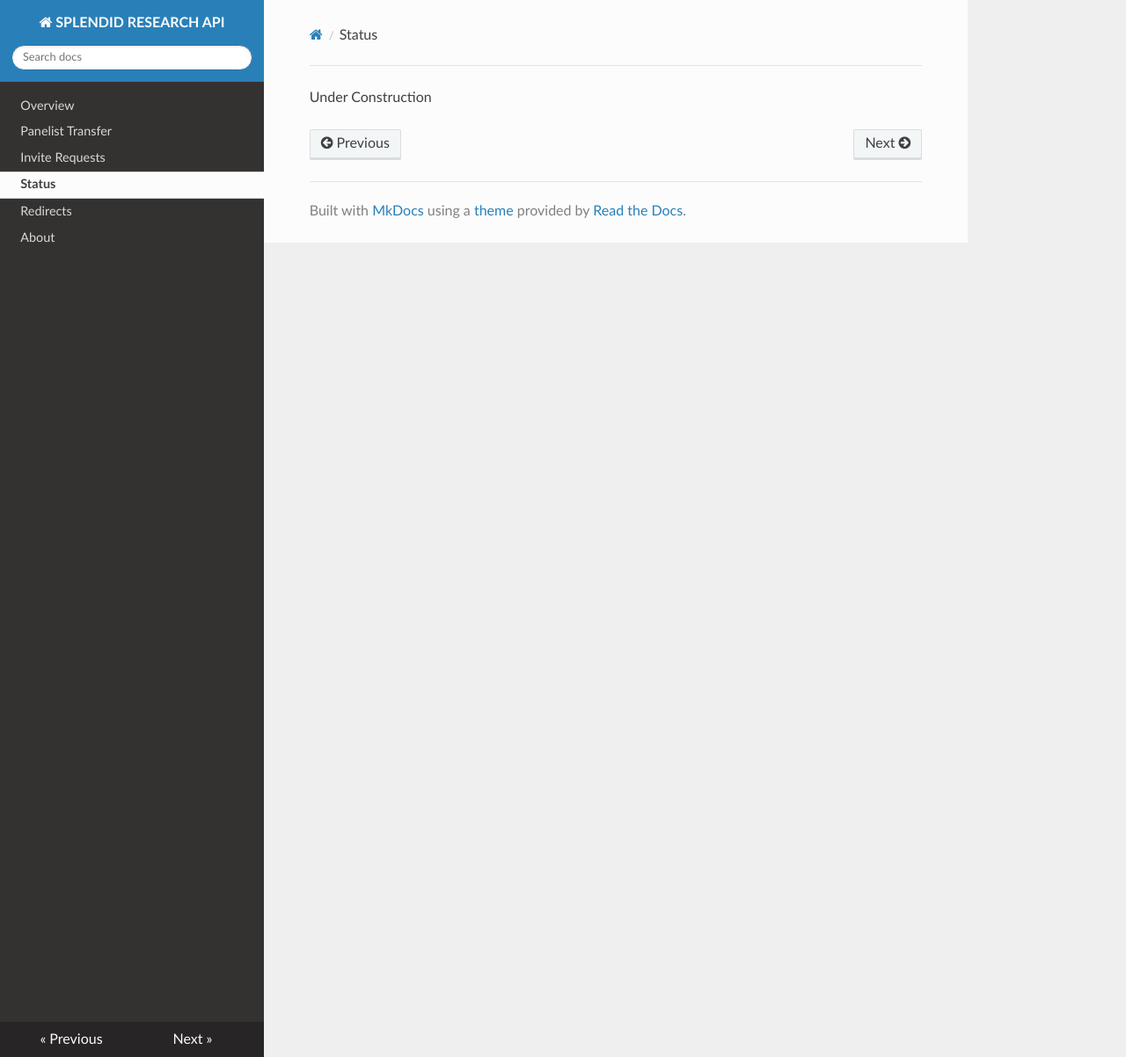
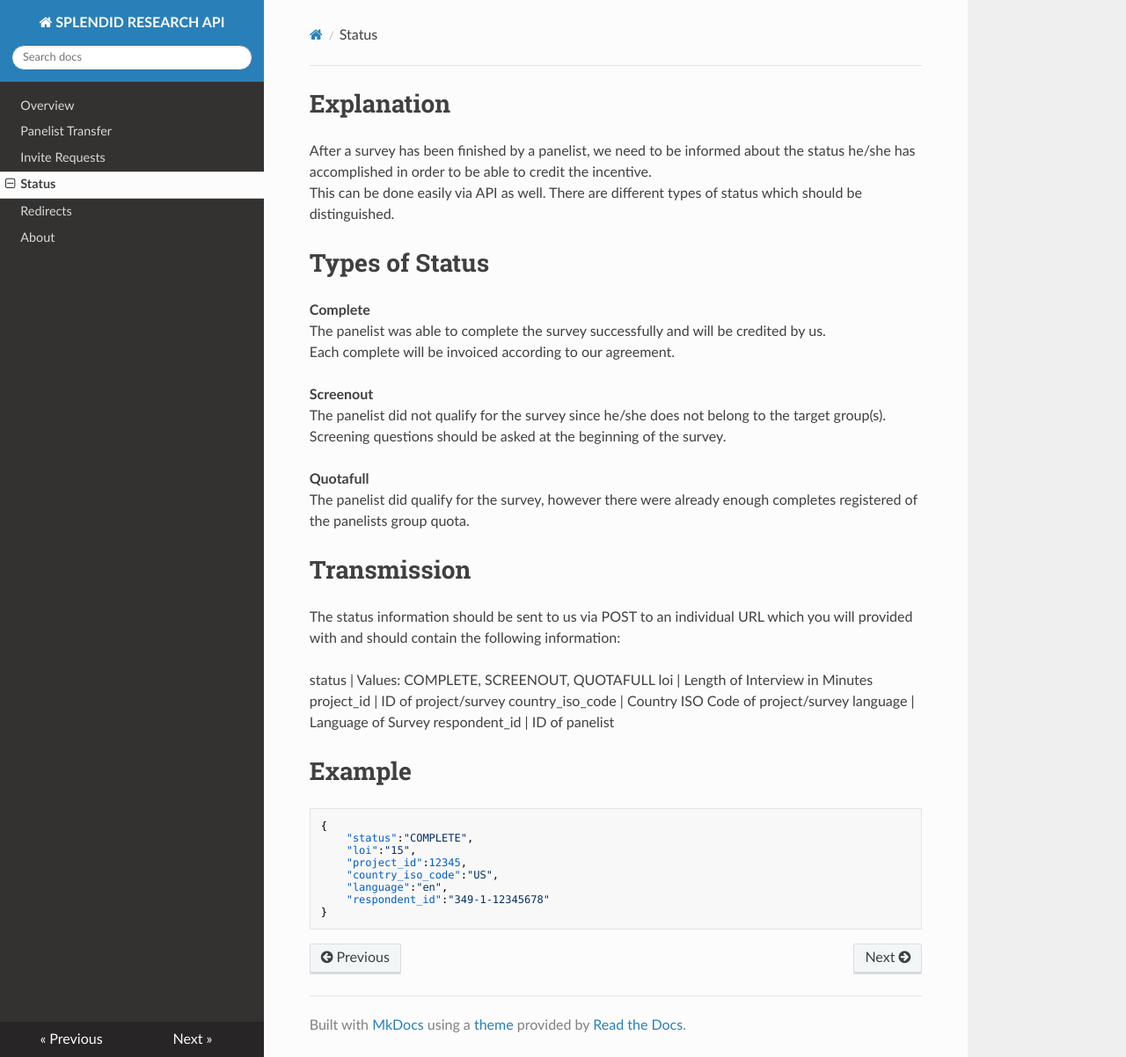
Before and after one commit to SPLENDID-RESEARCH/api-docs, an MkDocs documentation site: the page built from docs/status.md, in a window 1280 px wide and 1202 px high. Shown: the whole window at 88% size. Built offline with MkDocs 1.6.1, drawn with Linux system fonts in a browser that asks for light colours; nearby versions of some CDN libraries; old or Windows-style settings are respelled for this version of MkDocs.

Commit message:
adding initial status chapter

````diff
--- a/docs/status.md
+++ b/docs/status.md
@@ -1 +1,43 @@
-Under Construction
+# Explanation
+
+After a survey has been finished by a panelist, we need to be informed about the status he/she has accomplished in order to be able to credit the incentive.<br />
+This can be done easily via API as well. There are different types of status which should be distinguished.<br />
+
+
+# Types of Status
+
+**Complete**<br />
+The panelist was able to complete the survey successfully and will be credited by us.<br />
+Each complete will be invoiced according to our agreement.<br />
+
+**Screenout**<br />
+The panelist did not qualify for the survey since he/she does not belong to the target group(s).<br />
+Screening questions should be asked at the beginning of the survey.<br />
+
+**Quotafull**<br />
+The panelist did qualify for the survey, however there were already enough completes registered of the panelists group quota.
+
+
+# Transmission
+
+The status information should be sent to us via POST to an individual URL which you will provided with and should contain the following information:
+
+status | Values: COMPLETE, SCREENOUT, QUOTAFULL
+loi | Length of Interview in Minutes
+project_id | ID of project/survey
+country_iso_code | Country ISO Code of project/survey
+language | Language of Survey
+respondent_id | ID of panelist
+
+# Example
+
+```
+{
+    "status":"COMPLETE",
+    "loi":"15",
+    "project_id":12345,
+    "country_iso_code":"US",
+    "language":"en",
+    "respondent_id":"349-1-12345678"
+}
+```
````
Also changed, not shown: site/index.html, site/redirect/index.html, site/search/search_index.json.
